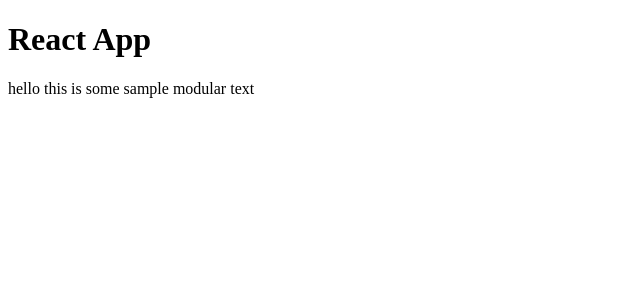
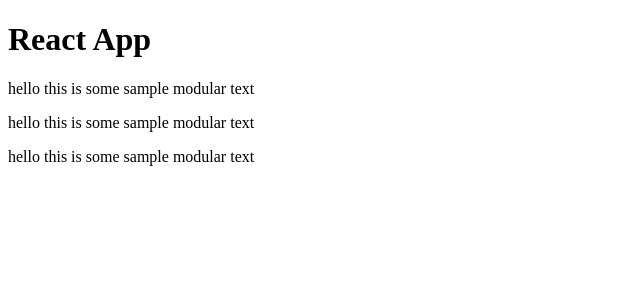
Before and after one commit to ZabWP/Software-Engineering, a React (Create React App) app in the folder frontend/: page / in a window 1280 px wide. Shown: the top 300 px of the page, without its empty margins (0-640 px from the left). Built offline with nearby package versions, Linux system fonts and the light colour scheme.

Commit message:
some comments

```diff
--- a/frontend/src/App.jsx
+++ b/frontend/src/App.jsx
@@ -1,10 +1,13 @@
 import "./App.css";
 import { DescriptionBox } from "./components/DescriptionBox";
 
+// "() => {}" creates a function and stores it into the variable "App"
 const App = () => {
   return (
     <div>
       <h1 className="Title">React App</h1>
+      <DescriptionBox />
+      <DescriptionBox />
       <DescriptionBox />
     </div>
   );
--- a/frontend/src/components/DescriptionBox.jsx
+++ b/frontend/src/components/DescriptionBox.jsx
@@ -1,3 +1,5 @@
+// This is an example of a reusable component
+
 export const DescriptionBox = () => {
   return (
     <div>
```
